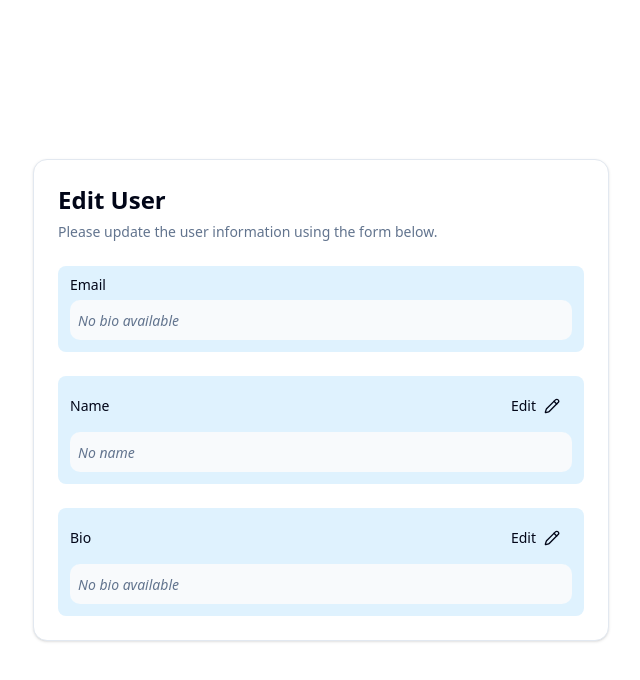
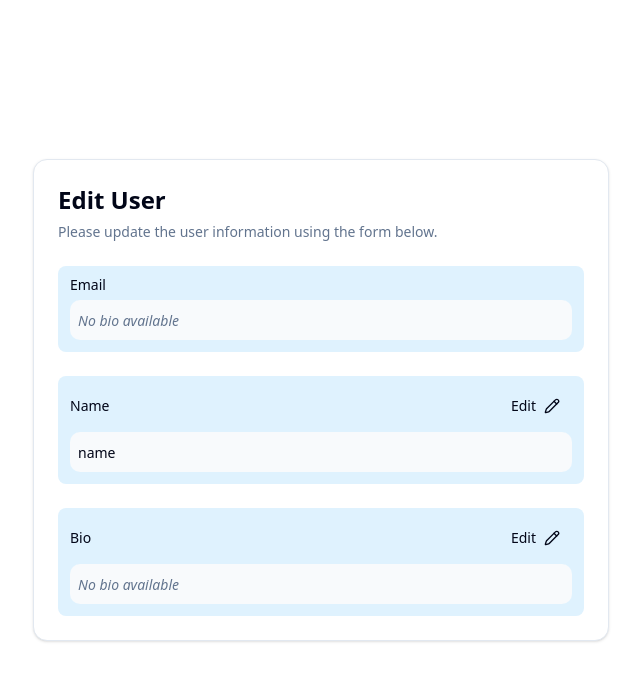
Before and after one commit to OlamidotunIY/test_project_frontend, a React (Vite) app: page /users/1/edit in a window 1280 px wide. Shown: the top 680 px of the page, without its empty margins (319-959 px from the left). Built offline with nearby package versions, Linux system fonts and the light colour scheme; no server answers.

Commit message:
fix: edit name error

```diff
--- a/src/pages/users/[ID]/components/BioField.tsx
+++ b/src/pages/users/[ID]/components/BioField.tsx
@@ -7,9 +7,10 @@ import React, { useState } from "react";
 
 interface Props extends React.TextareaHTMLAttributes<HTMLTextAreaElement> {
   bio: string;
+  updateUserLoading: boolean;
 }
 
-export const BioField = ({ bio, ...props }: Props) => {
+export const BioField = ({ bio, updateUserLoading, ...props }: Props) => {
   const [isEditing, setIsEditing] = useState<boolean>(false);
   console.log(props);
   return (
@@ -38,7 +39,7 @@ export const BioField = ({ bio, ...props }: Props) => {
           )}
       </div>
       {isEditing && (
-        <Button className="w-1/3 justify-self-end" type="submit">
+        <Button className="w-1/3 justify-self-end" type="submit" disabled={updateUserLoading}>
           Save
         </Button>
       )}
--- a/src/pages/users/[ID]/components/NameField.tsx
+++ b/src/pages/users/[ID]/components/NameField.tsx
@@ -7,9 +7,10 @@ import React, { useState } from "react";
 
 interface props extends FieldInputProps<string> {
   name: string;
+  updateUserLoading: boolean;
 }
 
-export const NameField = ({ name, ...props }: props) => {
+export const NameField = ({ name, updateUserLoading, ...props }: props) => {
   const [isEditing, setIsEditing] = useState<boolean>(false);
 console.log(props)
   return (
@@ -42,7 +43,7 @@ console.log(props)
         )}
       </div>
       {isEditing && (
-        <Button className="w-1/3 justify-self-end" type="submit">
+        <Button className="w-1/3 justify-self-end" type="submit" disabled={updateUserLoading}>
           Save
         </Button>
       )}
--- a/src/pages/users/[ID]/editUserPage.tsx
+++ b/src/pages/users/[ID]/editUserPage.tsx
@@ -8,8 +8,6 @@ import {
   CardHeader,
   CardTitle,
 } from "@/components/ui/card";
-import { Input } from "@/components/ui/input";
-import { Label } from "@/components/ui/label";
 import { useParams } from "react-router";
 import { useFormik } from "formik";
 import { toast } from "sonner";
@@ -55,7 +53,7 @@ const EditUserPage = () => {
       await mutate({
         variables: {
           name: values.name,
-          bio: values.bio
+          bio: values.bio,
         },
       });
     },
@@ -74,19 +72,16 @@ const EditUserPage = () => {
             <CardContent>
               <form onSubmit={formik.handleSubmit}>
                 <div className="flex flex-col gap-6">
-                  <EmailField
-                    email={data?.user.email as string}
-                  />
+                  <EmailField email={data?.user.email as string} />
                   <NameField
                     {...formik.getFieldProps("name")}
-                    value={formik.values.name}
-                    onChange={formik.handleChange}
-                    name={data?.user?.name as string}
+                    updateUserLoading={updateUserLoading}
                   />
                   <BioField
                     bio={data?.user.bio as string}
                     {...formik.getFieldProps("bio")}
                     className="resize-none outline-none"
+                    updateUserLoading={updateUserLoading}
                   />
                 </div>
               </form>
```
